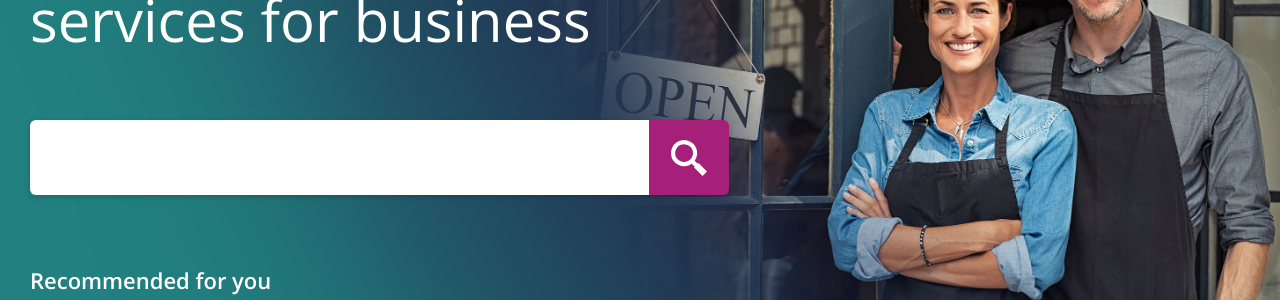
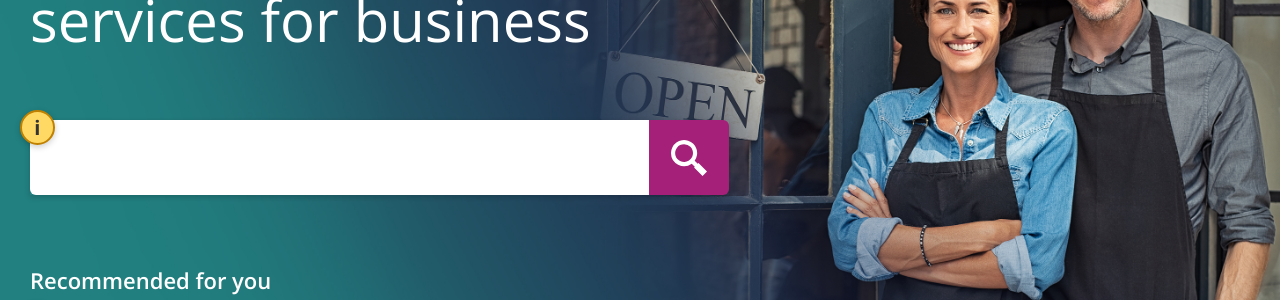
Before and after one commit to AUSGov/myBusiness, a Jekyll site: the page built from landing-page.html, in a window 1280 px wide. Shown: the part 327-627 px from the top of the page. Built offline with Jekyll 4.4.1, drawn with Linux system fonts in a browser that asks for light colours.

Commit message:
Add search explainer.

```diff
--- a/_includes/myBusinessheader.html
+++ b/_includes/myBusinessheader.html
@@ -60,7 +60,7 @@
          </div>
          <div class="row">
          <div class="col-12 col-md-12 col-lg-7">
-             <div class="search-wrapper">
+             <div id="popup-2" class="search-wrapper popup-wrapper">
                 <input class="header-search">
                 <button class="header-search-button">
                     <svg xmlns="http://www.w3.org/2000/svg" width="36" height="36" viewBox="0 0 36 36">
@@ -68,6 +68,7 @@
                     </svg>
                 </button>
 
+                 <p class="popup-i">i</p><p class="popup-explanation">Search will primarily return information from business.gov.au but will be able to pull information from other government sites as relevant.</p>
 
                 </div>
              </div>
--- a/_sass/_mybusiness.scss
+++ b/_sass/_mybusiness.scss
@@ -475,8 +475,8 @@
         padding:0;
         margin: 0;
         border-radius: 50%;
-        top: 35px;
-        left: -10px;
+        //top: 35px;
+        //left: -10px;
         text-align: center;
         line-height: 2rem;
         font-size: 20px;
@@ -491,12 +491,35 @@
         font-size: 18px;
         z-index: 750;
         position: absolute;
-        top: 35px;
-        left: 10px;
+        //top: 35px;
+        //left: 10px;
         padding: 16px 16px 16px 26px;
         border-radius: 6px;
         box-shadow: 0 .125rem .375rem 0 rgba(0, 0, 0, .2);
         opacity: 0.95;
         display: none;
     }
+
+        &#popup-1 { //Recommended for you
+            .popup-i {
+                top: 35px;
+                left: -10px;
+            }
+
+            .popup-explanation {
+                top: 35px;
+                left: 10px;
+            }
+        }
+     &#popup-2 { // Search
+            .popup-i {
+                top: -10px;
+                left: -10px;
+            }
+
+            .popup-explanation {
+                top: -10px;
+                left: 10px;
+            }
+        }
 }
```
Also changed, not shown: 4 other files.
